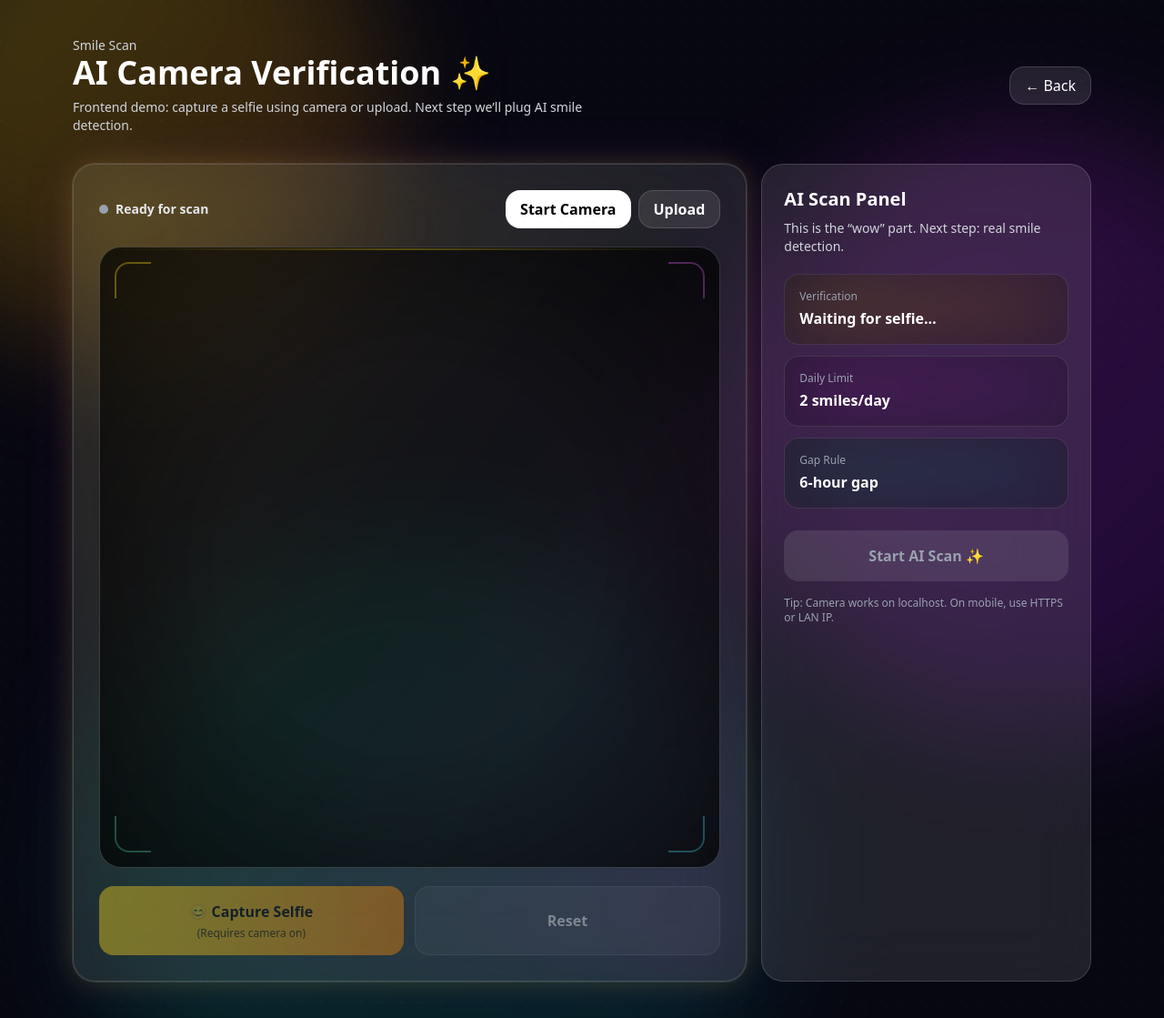
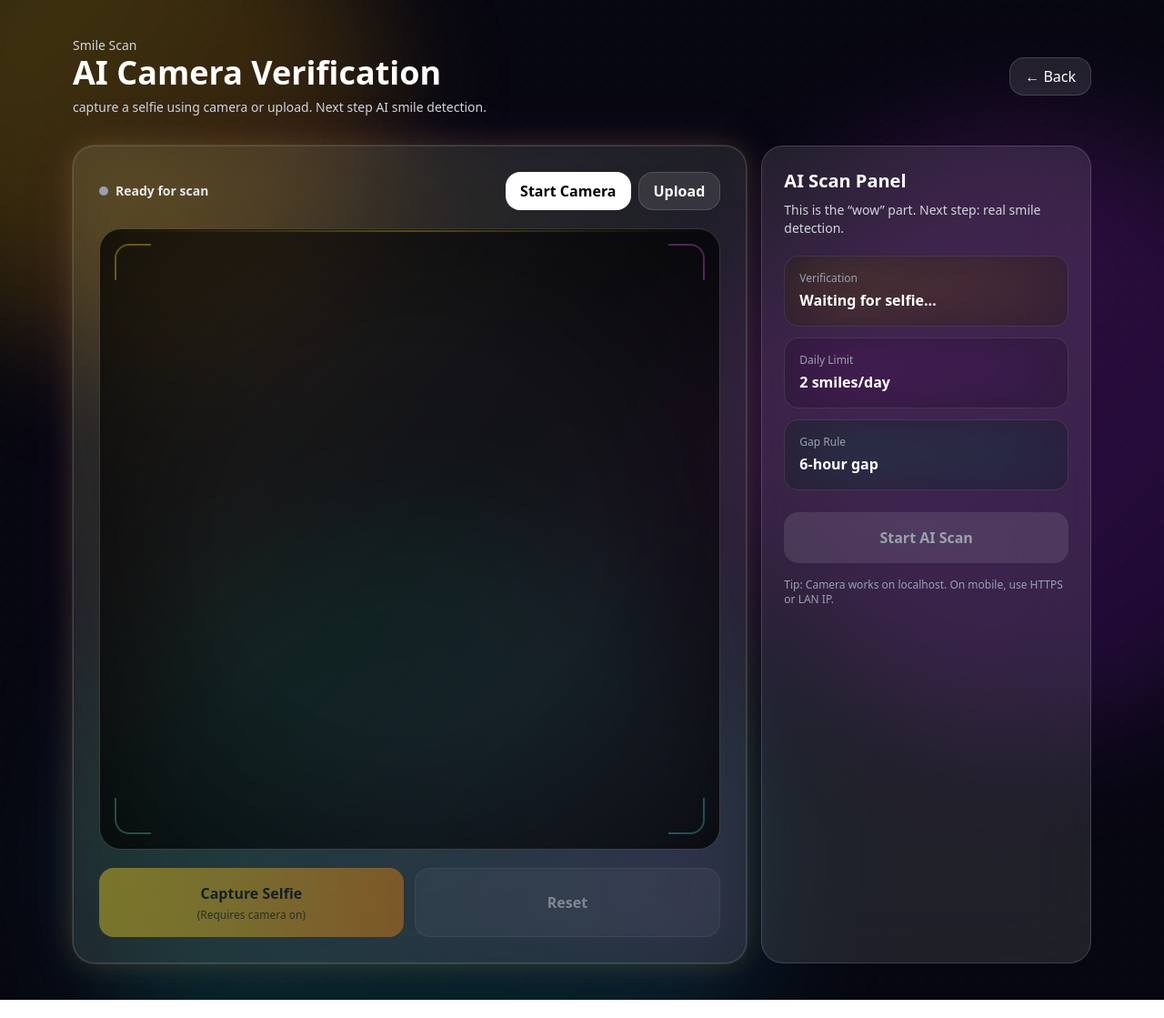
Before and after one commit to shivani3267/Smile_Balance__TeamWooble, a React (Vite) app in the folder frontend/: page /smile in a window 1280 px wide. Shown: the whole page at 91% size. Built offline with nearby package versions, Linux system fonts and the light colour scheme.

Commit message:
Fixes Some issues in the smile section

```diff
--- a/frontend/src/pages/Smile.jsx
+++ b/frontend/src/pages/Smile.jsx
@@ -12,11 +12,11 @@ export default function Smile() {
     const [status, setStatus] = useState("Ready for scan")
 
     useEffect(() => {
-        // Cleanup camera on page leave
+
         return () => {
             stopCamera()
         }
-        // eslint-disable-next-line react-hooks/exhaustive-deps
+
     }, [])
 
     const startCamera = async () => {
@@ -47,7 +47,7 @@ export default function Smile() {
                 stream.getTracks().forEach((t) => t.stop())
             }
         } catch (e) {
-            // ignore
+
         }
         setStream(null)
         setIsCameraOn(false)
@@ -65,7 +65,7 @@ export default function Smile() {
 
         const data = canvas.toDataURL("image/png")
         setCaptured(data)
-        setStatus("Captured ✅ (AI scan UI demo)")
+        setStatus("Captured ✅ ")
     }
 
     const resetCapture = () => {
@@ -78,29 +78,29 @@ export default function Smile() {
         if (!file) return
         const url = URL.createObjectURL(file)
         setCaptured(url)
-        setStatus("Uploaded ✅ (AI scan UI demo)")
+        setStatus("Uploaded ✅")
     }
 
     return (
         <div className="min-h-screen relative overflow-hidden bg-[#070711] text-white">
-            {/* Animated Orbs */}
+            { }
             <div className="absolute -top-32 -left-32 w-[520px] h-[520px] rounded-full bg-gradient-to-br from-yellow-300/25 to-orange-500/15 blur-3xl blob" />
             <div className="absolute top-40 -right-40 w-[640px] h-[640px] rounded-full bg-gradient-to-br from-fuchsia-500/20 to-purple-600/15 blur-3xl blob2" />
             <div className="absolute -bottom-56 left-24 w-[720px] h-[720px] rounded-full bg-gradient-to-br from-emerald-400/18 to-cyan-500/10 blur-3xl blob" />
 
-            {/* Grid overlay */}
+            { }
             <div className="absolute inset-0 opacity-[0.12] bg-[radial-gradient(circle_at_1px_1px,rgba(255,255,255,0.18)_1px,transparent_0)] [background-size:22px_22px]" />
 
             <div className="relative z-10 p-6 md:p-10 max-w-[1200px] mx-auto">
-                {/* Top Bar */}
+                { }
                 <div className="flex items-center justify-between">
                     <div>
                         <p className="text-gray-300 text-sm">Smile Scan</p>
                         <h1 className="text-3xl md:text-4xl font-extrabold">
-                            AI Camera Verification ✨
+                            AI Camera Verification
                         </h1>
                         <p className="text-gray-300 mt-2 text-sm max-w-xl">
-                            Frontend demo: capture a selfie using camera or upload. Next step we’ll plug AI
+                            capture a selfie using camera or upload. Next step AI
                             smile detection.
                         </p>
                     </div>
@@ -114,7 +114,7 @@ export default function Smile() {
                 </div>
 
                 <div className="mt-8 grid grid-cols-1 lg:grid-cols-3 gap-4">
-                    {/* Camera Panel */}
+                    { }
                     <div className="lg:col-span-2 bg-white/10 backdrop-blur-2xl border border-white/15 rounded-3xl p-5 md:p-7 glow-border relative overflow-hidden">
                         <div className="absolute inset-0 bg-gradient-to-br from-yellow-300/10 via-transparent to-fuchsia-500/10 blur-2xl" />
 
@@ -159,9 +159,9 @@ export default function Smile() {
                                 </div>
                             </div>
 
-                            {/* Futuristic Frame */}
+                            { }
                             <div className="mt-5 relative rounded-3xl overflow-hidden border border-white/15 bg-black/40">
-                                {/* Corner accents */}
+                                { }
                                 <div className="pointer-events-none absolute inset-0">
                                     <div className="absolute top-4 left-4 w-10 h-10 border-l-2 border-t-2 border-yellow-300/70 rounded-tl-2xl" />
                                     <div className="absolute top-4 right-4 w-10 h-10 border-r-2 border-t-2 border-fuchsia-400/60 rounded-tr-2xl" />
@@ -169,7 +169,7 @@ export default function Smile() {
                                     <div className="absolute bottom-4 right-4 w-10 h-10 border-r-2 border-b-2 border-cyan-300/60 rounded-br-2xl" />
                                 </div>
 
-                                {/* Video or captured image */}
+                                { }
                                 <div className="aspect-square w-full flex items-center justify-center">
                                     {!captured ? (
                                         <video
@@ -187,23 +187,23 @@ export default function Smile() {
                                     )}
                                 </div>
 
-                                {/* Scanning line (UI effect) */}
+                                { }
                                 <div className="pointer-events-none absolute left-0 right-0 top-0 h-full">
                                     <div className="scanline absolute left-0 right-0 h-[2px] bg-gradient-to-r from-transparent via-yellow-300 to-transparent opacity-70" />
                                 </div>
 
-                                {/* Subtle vignette */}
+                                { }
                                 <div className="pointer-events-none absolute inset-0 bg-[radial-gradient(circle_at_center,transparent_45%,rgba(0,0,0,0.55)_100%)]" />
                             </div>
 
-                            {/* Actions */}
+                            { }
                             <div className="mt-5 flex flex-col md:flex-row gap-3">
                                 <button
                                     onClick={capture}
                                     className="flex-1 py-4 rounded-2xl bg-gradient-to-r from-yellow-300 to-orange-400 text-black font-extrabold hover:scale-[1.01] transition disabled:opacity-40 disabled:hover:scale-100"
                                     disabled={!isCameraOn || !!captured}
                                 >
-                                    😊 Capture Selfie
+                                    Capture Selfie
                                     <p className="text-xs font-medium opacity-80 mt-1">
                                         (Requires camera on)
                                     </p>
@@ -218,12 +218,12 @@ export default function Smile() {
                                 </button>
                             </div>
 
-                            {/* Hidden canvas for capture */}
+                            { }
                             <canvas ref={canvasRef} className="hidden" />
                         </div>
                     </div>
 
-                    {/* Right: AI Status + Rules */}
+                    { }
                     <div className="bg-white/10 backdrop-blur-2xl border border-white/15 rounded-3xl p-6">
                         <h3 className="text-xl font-bold">AI Scan Panel</h3>
                         <p className="text-gray-300 text-sm mt-2">
@@ -250,13 +250,13 @@ export default function Smile() {
 
                         <button
                             className={`mt-6 w-full py-4 rounded-2xl font-extrabold transition ${captured
-                                    ? "bg-white text-black hover:scale-[1.02]"
-                                    : "bg-white/10 text-gray-400 cursor-not-allowed"
+                                ? "bg-white text-black hover:scale-[1.02]"
+                                : "bg-white/10 text-gray-400 cursor-not-allowed"
                                 }`}
                             disabled={!captured}
                             onClick={() => setStatus("Scanning... (UI demo)")}
                         >
-                            Start AI Scan ✨
+                            Start AI Scan
                         </button>
 
                         <p className="mt-4 text-xs text-gray-400">
@@ -266,7 +266,7 @@ export default function Smile() {
                 </div>
             </div>
 
-            {/* Scanline animation style (Tailwind friendly) */}
+            { }
             <style>{`
         @keyframes scan {
           0% { transform: translateY(-10%); opacity: 0.0; }
```
